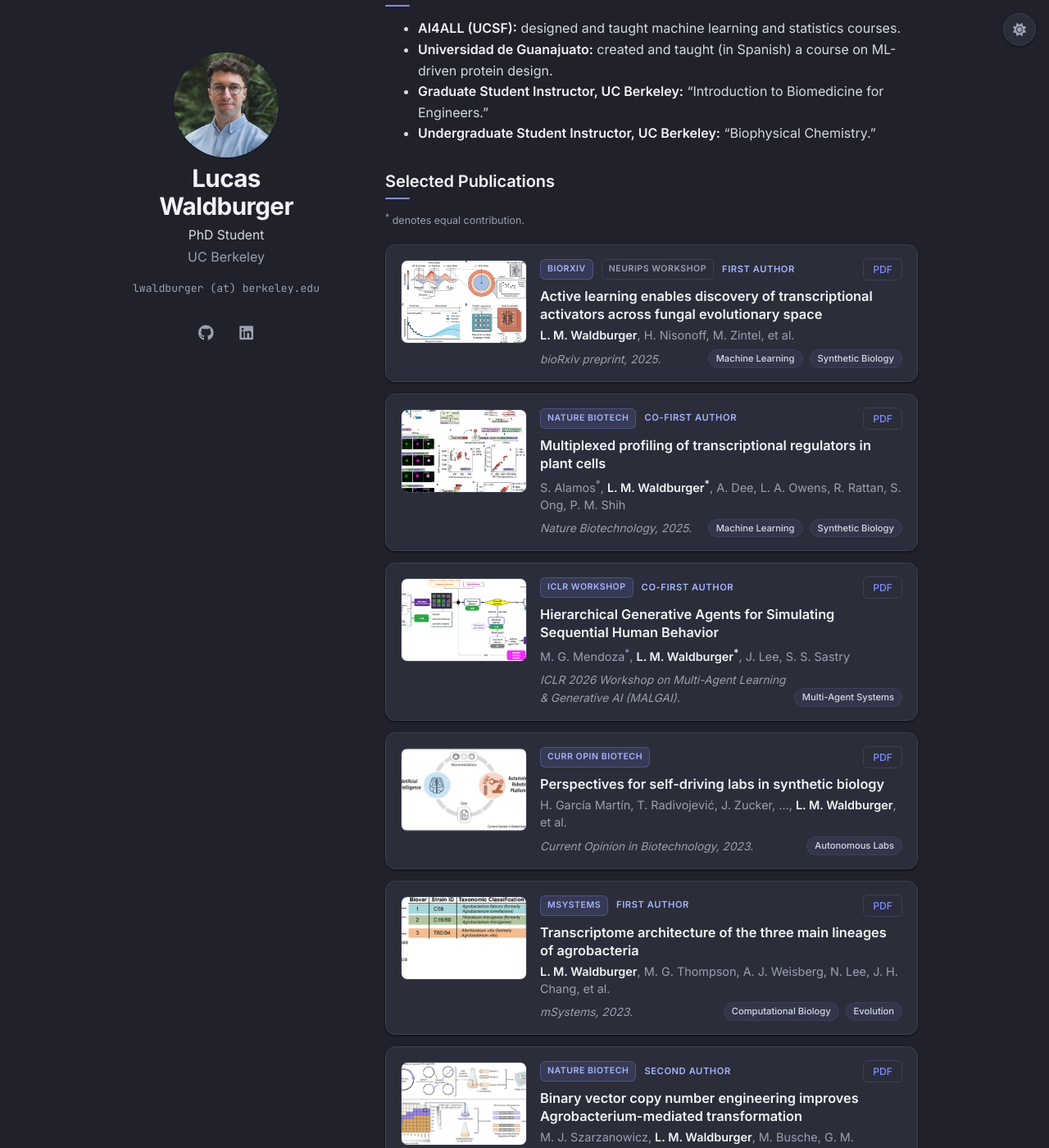
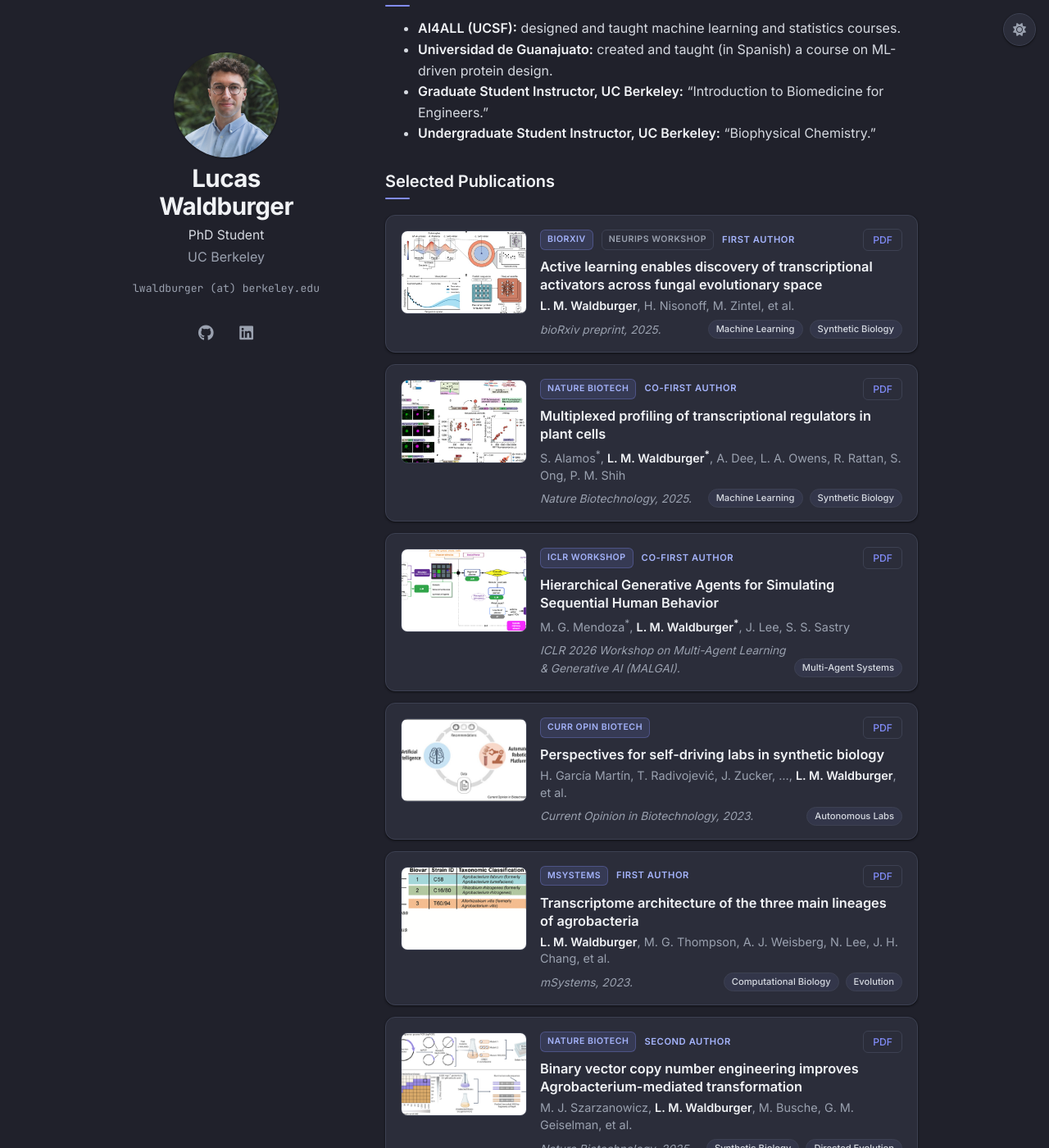
Before and after one commit to lucaswaldburger/lucaswaldburger.github.io, a Jekyll site: the page built from index.md, in a window 1280 px wide and 1400 px high, scrolled down 663 px. Shown: the whole window at 82% size. Built offline with Jekyll 4.4.1, drawn with Linux system fonts in a browser that asks for light colours; a style sheet for code colours, icons or effects is not loaded.

Commit message:
Remove equal-contribution legend and site favicon
- Drop the '* denotes equal contribution' note (and its CSS) under
  Selected Publications; the co-first author asterisks remain
- Remove the favicon entirely: the <link> tags, the favicon/favicon_dark
  config keys, and the favicon image files

```diff
--- a/_config.yml
+++ b/_config.yml
@@ -38,11 +38,8 @@ social:
     - https://www.linkedin.com/in/lucaswaldburger
     - https://x.com/lucaswaldburger
 
-# Images (profile picture and favicons)
-# "favicon" and "favicon_dark" are used for the light and dark modes, respectively.
+# Profile picture
 avatar: ./assets/img/headshot.jpg
-favicon: ./assets/img/favicon.png
-favicon_dark: ./assets/img/favicon-dark.png
 
 # Google Analytics ID
 # Uncomment and set to enable analytics.
--- a/_includes/publications.html
+++ b/_includes/publications.html
@@ -1,8 +1,6 @@
 {% if site.data.publications %}
 
 <h2 id="publications">Selected Publications</h2>
-
-<p class="pub-legend"><sup>*</sup>&nbsp;denotes equal contribution.</p>
 
 <div class="publications">
   <ol class="bibliography">
--- a/_layouts/homepage.html
+++ b/_layouts/homepage.html
@@ -20,10 +20,6 @@
     {% comment %} Title, meta description, canonical, Open Graph, Twitter card, and
        Person JSON-LD (with sameAs from site.social.links) are all generated here. {% endcomment %}
     {% seo %}
-
-    <link rel="icon" media="(prefers-color-scheme:dark)" href="{{ site.favicon_dark | relative_url }}" type="image/png" />
-    <link rel="icon" media="(prefers-color-scheme:light)" href="{{ site.favicon | relative_url }}" type="image/png" />
-    <link rel="apple-touch-icon" href="{{ site.favicon | relative_url }}" />
 
     <link rel="preconnect" href="https://fonts.googleapis.com">
     <link rel="preconnect" href="https://fonts.gstatic.com" crossorigin>
--- a/assets/css/publications.css
+++ b/assets/css/publications.css
@@ -13,14 +13,6 @@
 
 .publications {
   margin-top: 1.2rem;
-}
-
-/* "* denotes equal contribution" note under the section heading */
-.pub-legend {
-  font-family: var(--font-ui);
-  font-size: 0.78rem;
-  color: var(--text-muted);
-  margin: 0 0 1rem;
 }
 
 .publications ol.bibliography {
```
Also changed, not shown: assets/img/favicon-dark.png (deleted), assets/img/favicon.png (deleted).
